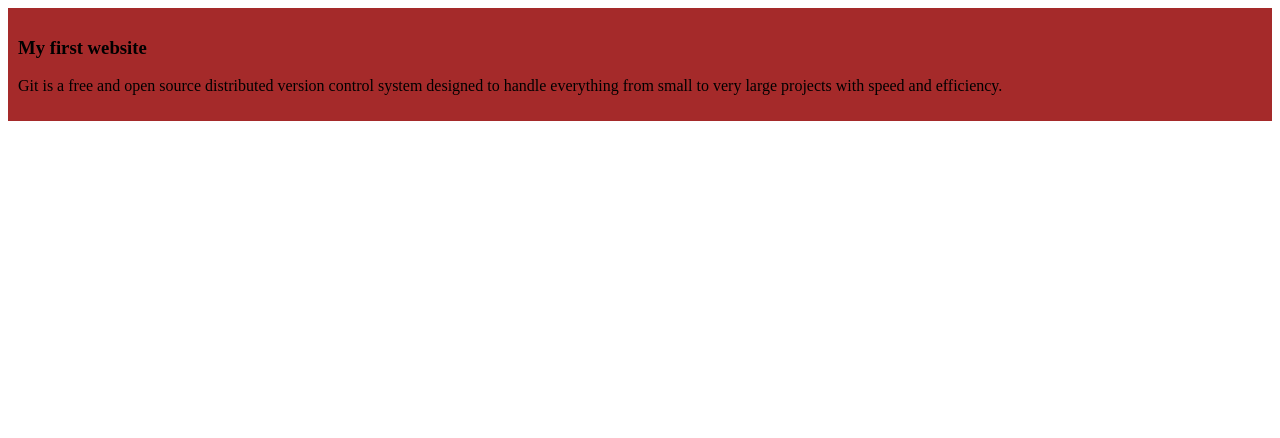
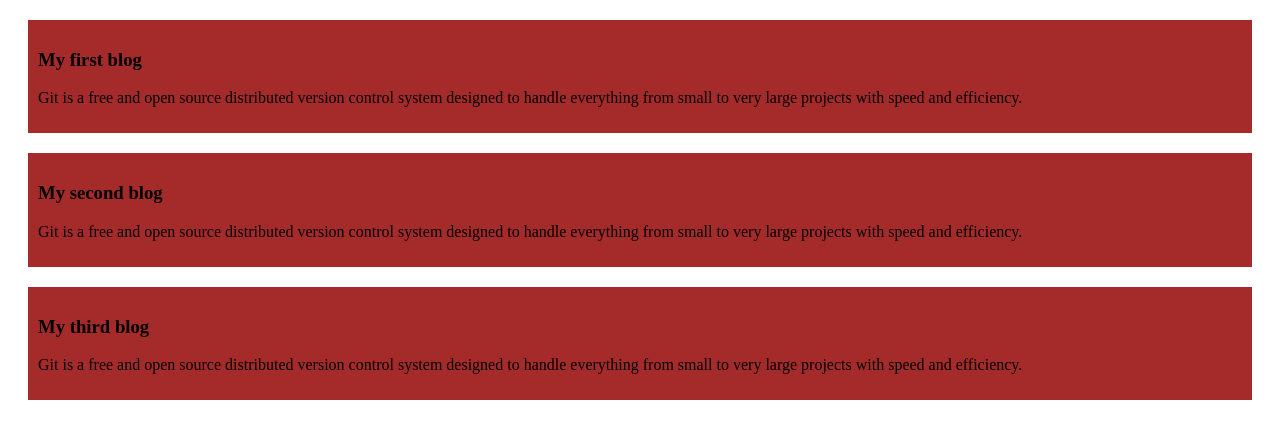
Before and after one commit to shafiullah-sifat/my-first-website, a plain HTML site: page index.html in a window 1280 px wide. Drawn offline with Linux system fonts and the light colour scheme.

Commit message:
add the first and second blog

```diff
--- a/index.html
+++ b/index.html
@@ -8,7 +8,29 @@
 </head>
 <body>
     <div>
-        <h3>My first website</h3>
+        <h3>My first blog</h3>
+        <p>
+            Git is a free and open source
+            distributed version control
+            system designed to handle
+             everything from small to very large projects
+             with speed and efficiency.
+        </p>
+
+    </div>
+    <div>
+        <h3>My second blog</h3>
+        <p>
+            Git is a free and open source
+            distributed version control
+            system designed to handle
+             everything from small to very large projects
+             with speed and efficiency.
+        </p>
+
+    </div>
+    <div>
+        <h3>My third blog</h3>
         <p>
             Git is a free and open source
             distributed version control
--- a/styles/blog.css
+++ b/styles/blog.css
@@ -1,4 +1,5 @@
 div{
     background-color: brown;
     padding: 10px;
+    margin: 20px;
 }
```
